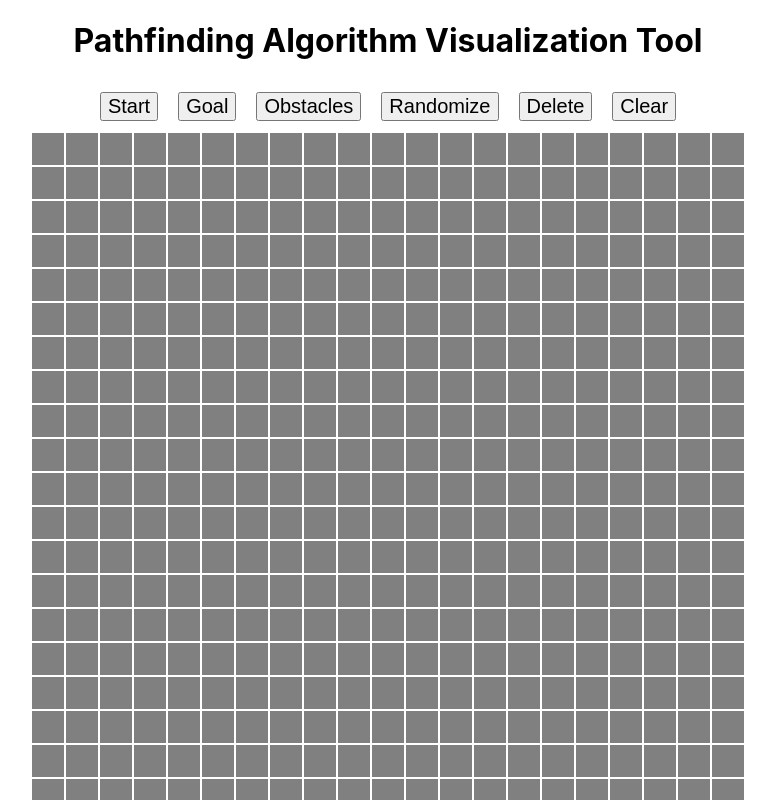
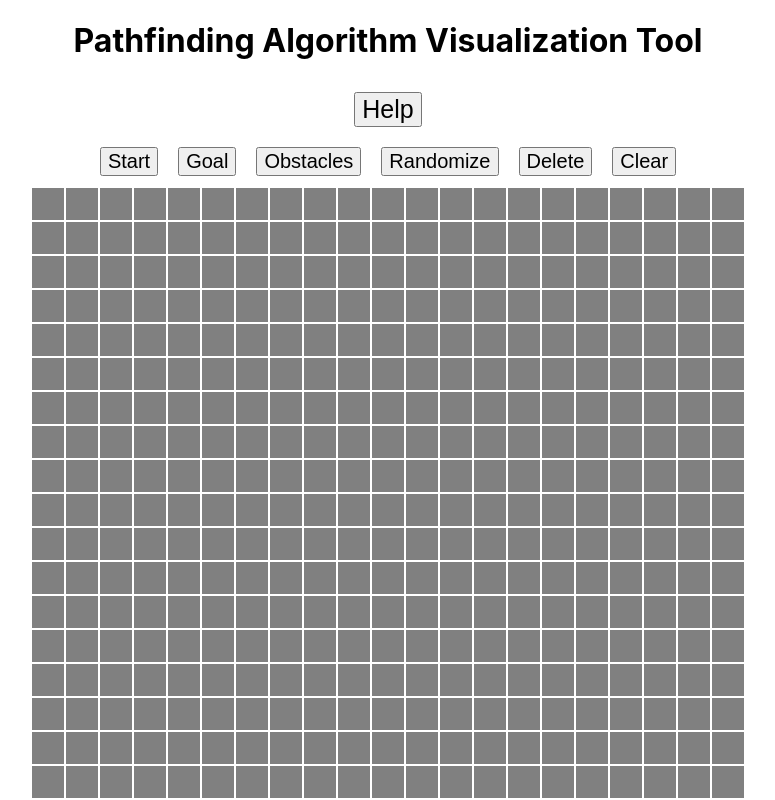
Before and after one commit to adomaster123/pathfinding-visualization, a React (Create React App) app: page / in a window 1280 px wide. Shown: the top 800 px of the page, without its empty margins (252-1027 px from the left). Built offline with nearby package versions, Linux system fonts and the light colour scheme.

Commit message:
added a help button

```diff
--- a/src/App.css
+++ b/src/App.css
@@ -7,6 +7,11 @@
 .buttons {
   margin: 10px;
   font-size: 20px;
+}
+
+.important-buttons {
+  margin: 10px;
+  font-size: 25px;
 }
 
 .cell{
--- a/src/App.js
+++ b/src/App.js
@@ -118,6 +118,14 @@ function App() {
     animate(frames, 50);
   }
 
+  function handleHelp() {
+    alert('This tool lets you watch how different sorting algorithms go about solving a 21x21 2D maze. ' +
+    'To use this tool, either press Randomize to randomize a maze or create a custom maze by pressing Obstacles to start putting down obstacles by clicking on tiles. ' +
+    'Once you\'re satisfied with your maze, press start and then select a tile to specify the maze start. Then click on another tile to specify a goal. ' +
+    'Then select a sorting algorithm from the drop down menu below the maze, press Find Path, and watch the magic happen. ' +
+    'You can press the delete button to delete individual tiles, and the clear button to wipe the maze clean. ')
+  }
+
   function selectiveClear() {
     stop();
     let array = copyArray(grid);
@@ -156,6 +164,9 @@ function App() {
     <div className="App">
       <h1>Pathfinding Algorithm Visualization Tool</h1>
       <div className="button-container">
+        <button className="important-buttons" onClick={() => handleHelp()}>Help</button>
+      </div>
+      <div className="button-container">
         <button className="buttons" onClick={() => setMode("start")}>Start</button>
         <button className="buttons" onClick={() => setMode("goal")}>Goal</button>
         <button className="buttons" onClick={() => setMode("obstacle")}>Obstacles</button>
```
Also changed, not shown: 2 other files (tests, documents, lock files or other folders).
